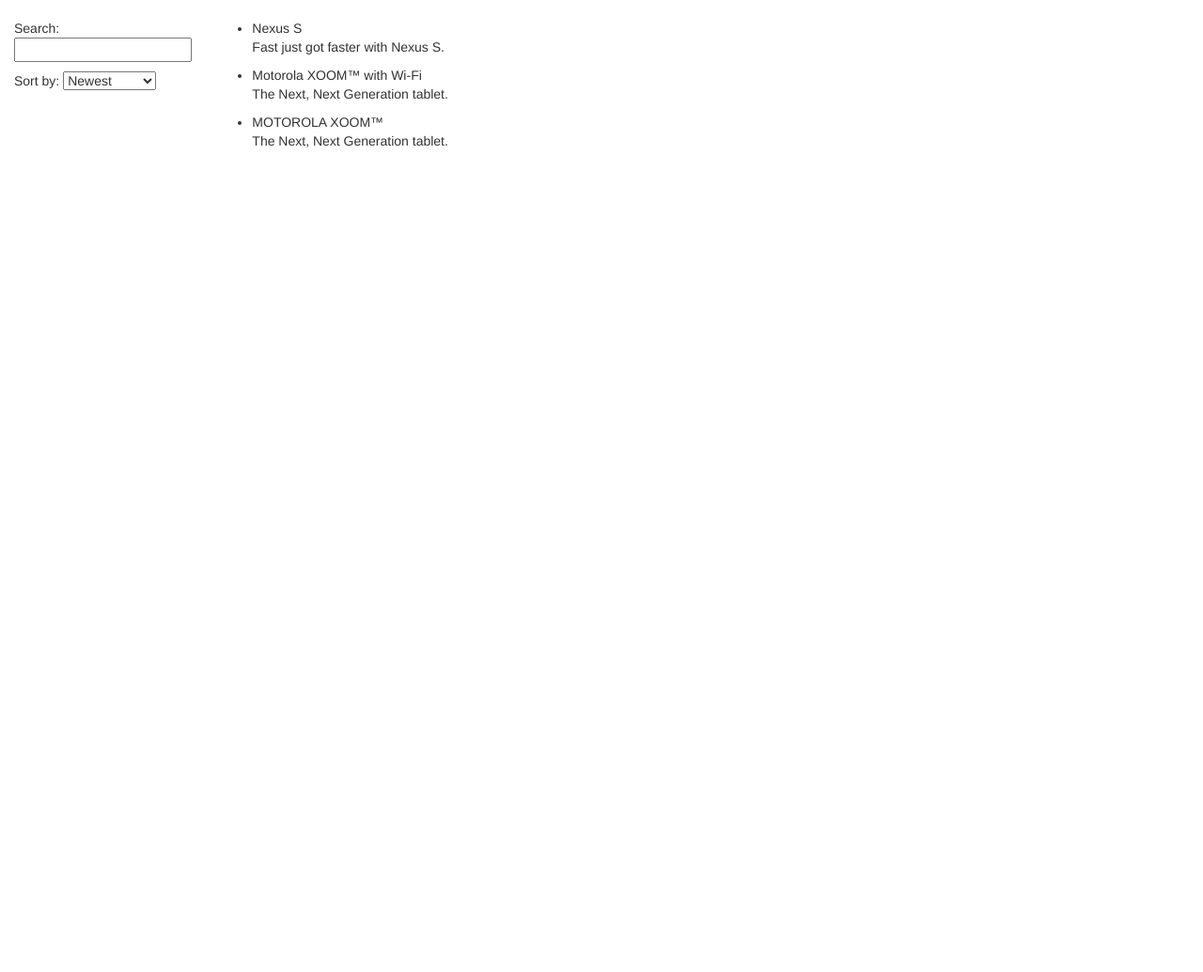
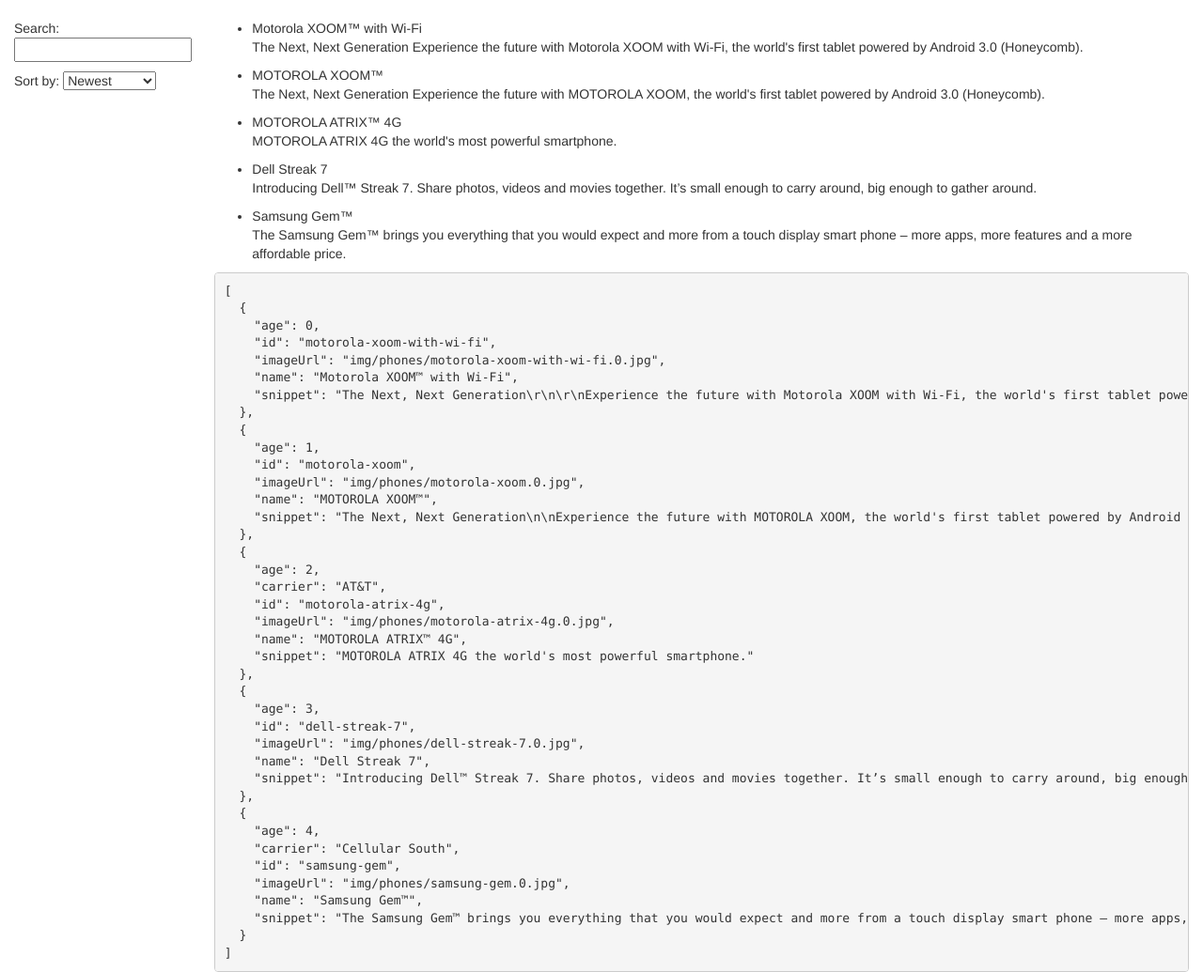
Before and after one commit to bruno78/phone-catalog-app, a website: page app/index.html in a window 1280 px wide. Shown: the whole page at 94% size. Before the commit the page ends 800 px from the top, so only its background shows below. Drawn offline with nearby package versions, Linux system fonts and the light colour scheme.

Commit message:
Add dependency injection and tests

```diff
--- a/app/phone-list/phone-list.component.js
+++ b/app/phone-list/phone-list.component.js
@@ -5,23 +5,13 @@
   module('phoneList').
   component('phoneList', {
     templateUrl: 'phone-list/phone-list.template.html',
-    controller: function PhoneListController() {
-      this.phones = [
-        {
-          name: 'Nexus S',
-          snippet: 'Fast just got faster with Nexus S.',
-          age: 1
-        }, {
-          name: 'Motorola XOOM™ with Wi-Fi',
-          snippet: 'The Next, Next Generation tablet.',
-          age: 2
-        }, {
-          name: 'MOTOROLA XOOM™',
-          snippet: 'The Next, Next Generation tablet.',
-          age: 3
-        }
-      ];
+    controller: ['$http', function PhoneListController($http) {
+      var self = this;
+      self.orderProp = 'age';
 
-      this.orderProp = 'age';
-    }
+      $http.get('phones/phones.json').then(function(response) {
+        // The server responds by providing the data in the JSON file.
+        self.phones = response.data.slice(0, 5);
+      });
+    }]
   });
--- a/app/phone-list/phone-list.template.html
+++ b/app/phone-list/phone-list.template.html
@@ -24,7 +24,7 @@
           <p>{{phone.snippet}}</p>
         </li>
       </ul>
-
+      <pre>{{$ctrl.phones | filter:$ctrl.query | orderBy:$ctrl.orderProp | json}}</pre>
     </div>
   </div>
 </div>
```
Also changed, not shown: app/phone-list/phone-list.component.spec.js (+15 -7 lines).
